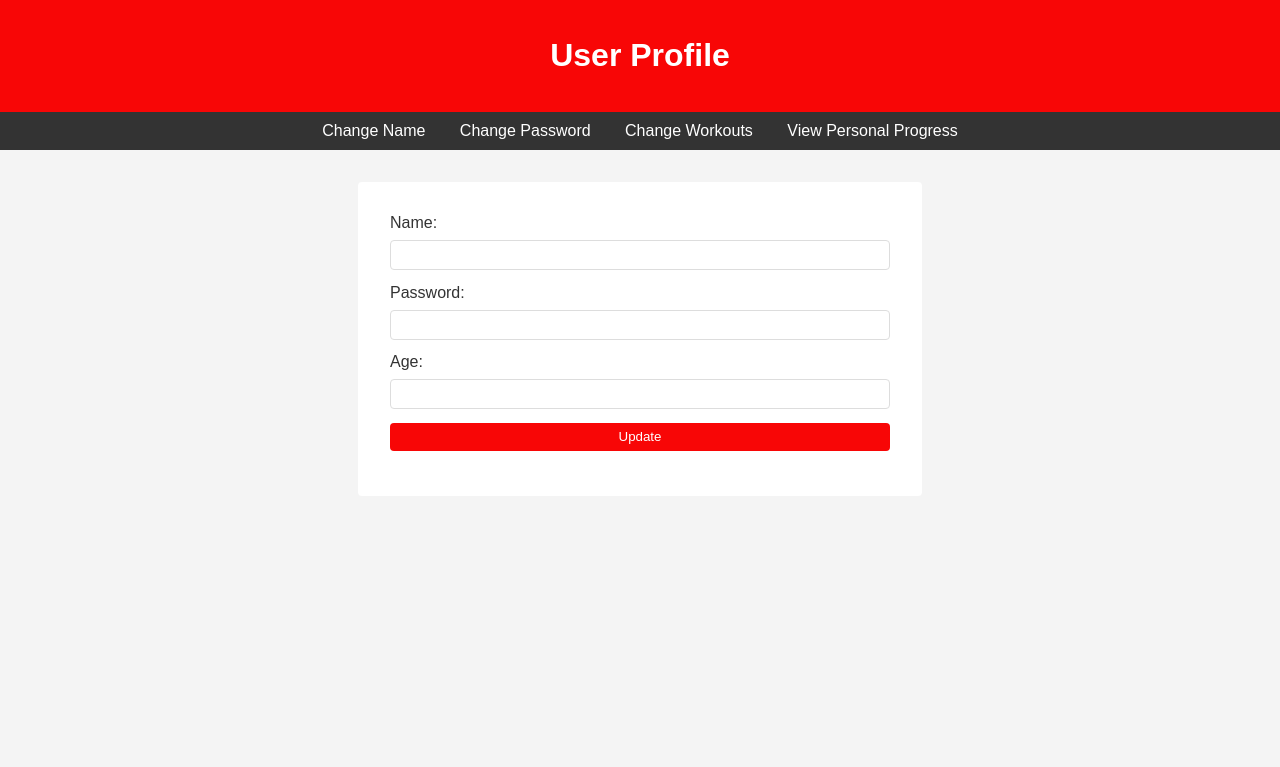
After one commit to ConnorM2020/PersonalFitnessApp, a Flask app: template templates/Profile.html in a window 1280 px wide. The commit adds this page. Shown: the top 767 px of the page. Run offline with Flask 3, Linux system fonts and the light colour scheme; the template is opened without the code that fills it, so the values that code supplies are empty.

Commit message:
Add profile.html and hover button feature

```diff
--- /dev/null
+++ b/templates/Profile.html
@@ -0,0 +1,133 @@
+<div id="login">
+
+    <!DOCTYPE html>
+    <html lang="en">
+    <body>
+        <header>
+            <h1>User Profile</h1>
+        </header>
+        <nav>
+            <a href = "#changename">Change Name</a>
+            <a href="#changepassword">Change Password</a>
+            <a href="#changeworkouts">Change Workouts</a>
+            <a href="#progress">View Personal Progress</a>
+        </nav>
+<body>
+    <form action="{{ url_for('update_account') }}" method="post">
+        <label for="name">Name:</label>
+        <input type="text" id="name" name="name" value="{{ user.name }}">
+
+        <label for="password">Password:</label>
+        <input type="password" id="password" name="password">
+
+        <label for="age">Age:</label>
+        <input type="number" id="age" name="age" value="{{ user.age }}">
+
+        <!-- Add other form fields as necessary -->
+
+        <input type="submit" value="Update">
+    </form>
+</body>
+
+
+
+
+<!--Header Section-->
+<head>
+    <meta charset="UTF-8">
+    <meta name="viewport" content="width=device-width, initial-scale=1.0">
+    <title>Fitness Tracker</title>
+    <style>
+        form {
+    max-width: 500px;
+    margin: 2em auto;
+    padding: 2em;
+    background: #fff;
+    border-radius: 4px;
+}
+
+label {
+    display: block;
+    margin-bottom: 0.5em;
+    color: #333;
+}
+
+input[type="text"],
+input[type="password"],
+input[type="number"],
+input[type="submit"] {
+    width: 100%;
+    padding: 0.5em;
+    margin-bottom: 1em;
+    border: 1px solid #ddd;
+    border-radius: 4px;
+    box-sizing: border-box; /* ensures padding doesn't affect overall width */
+}
+
+input[type="submit"] {
+    background: #f80606;
+    color: white;
+    border: none;
+    cursor: pointer;
+    transition: background-color 0.3s ease;
+}
+
+input[type="submit"]:hover {
+    background: #dd0505;
+}
+
+/* Additional styles for navigation links */
+nav a:hover {
+    background-color: #f80606;
+    border-radius: 4px;
+    transition: background-color 0.3s ease;
+}
+
+/* Responsive adjustments */
+@media (max-width: 768px) {
+    form {
+        width: auto;
+        margin: 1em;
+    }
+
+    nav a {
+        display: block;
+        margin: 0.5em 0;
+    }
+}
+        body {
+            font-family: Arial, sans-serif;
+            margin: 0;
+            padding: 0;
+            background: #f4f4f4;
+        }
+        header {
+            background: #f80606;
+            color: white;
+            text-align: center;
+            padding: 1em;
+        }
+        .container {
+            padding: 20px;
+        }
+        .card {
+            background: white;
+            margin-bottom: 20px;
+            padding: 20px;
+            border-radius: 5px;
+            box-shadow: 1px 1px 5px rgba(0,0,0,0.1);
+        }
+        nav {
+            background: #333;
+            color: white;
+            text-align: center;
+            padding: 10px 0;
+        }
+        nav a {
+            color: white;
+            margin: 0 15px;
+            text-decoration: none;
+        }
+
+    </style>
+</head>
--- /dev/null
+++ b/templates/Profile.py
@@ -0,0 +1,4 @@
+from flask import Blueprint, Flask, jsonify
+import datetime
+
+app = Flask(__name__)
--- a/templates/workouts.py
+++ b/templates/workouts.py
@@ -3,7 +3,6 @@ import datetime, random
 
 app = Flask(__name__)
 
-# Dummy data for demonstration purposes
 exercises = ["Pushups", "Squats", "Running", "Pull-ups", "Muscle-ups", "Cardio", "Leg extension", "Stretching", "Chest-Press"]
 
 # Function to create random workouts
@@ -21,7 +20,6 @@ def create_random_workouts():
 
     return workouts
 
-# Generate workouts for the year
 year_workouts = create_random_workouts()
 
 @app.route('/api/todays-workouts')
```
Also changed, not shown: templates/frontend.html (+13 -6 lines).
